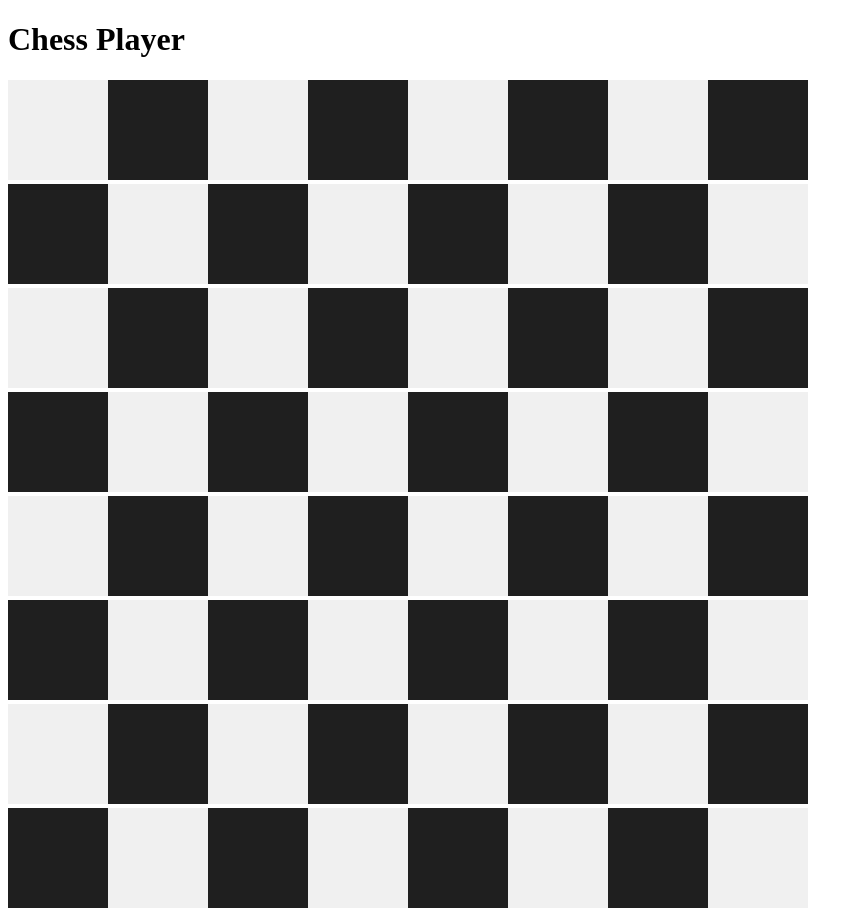
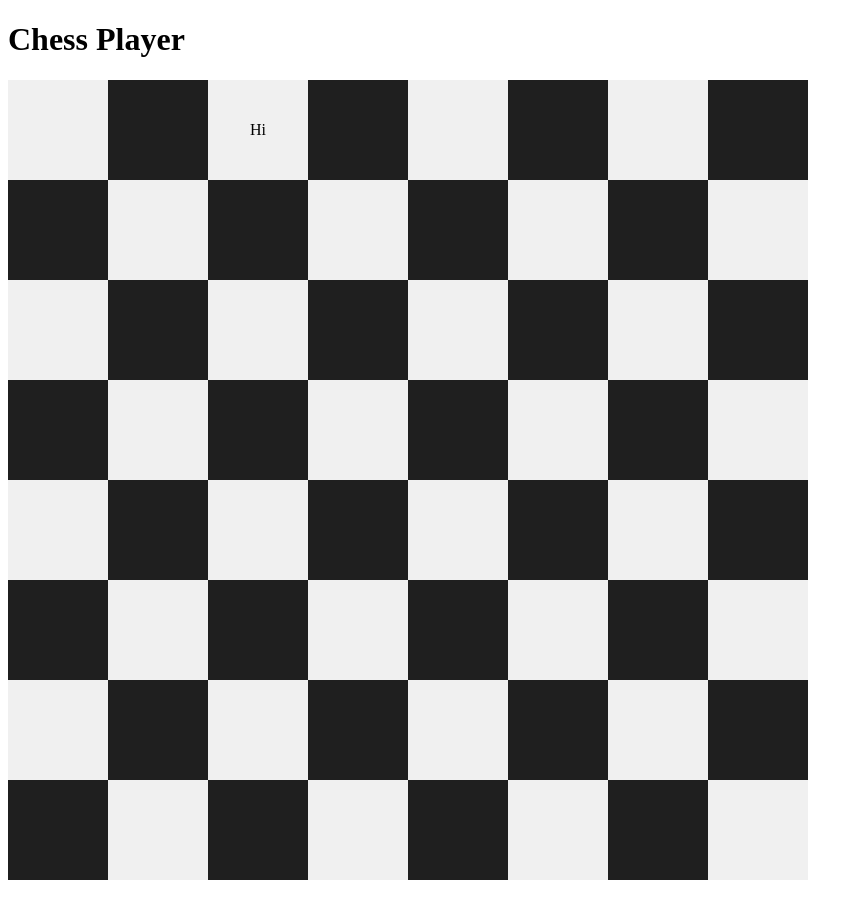
Before and after one commit to AlEscher/ChessPlayer, a React (Create React App) app: page / in a window 1280 px wide. Shown: the whole page, without its empty margins (0-863 px from the left). After the commit the page ends 888 px from the top, so only its background shows below. Built offline with nearby package versions, Linux system fonts and the light colour scheme.

Commit message:
Improved Chessboard - Fixed alignment issues of rows - Added CSS for pieces to be centered inside tiles - Added dummy piece element, will change to img later - Moved some functions into helpers - Added IDs for each tile

```diff
--- a/public/index.html
+++ b/public/index.html
@@ -24,7 +24,7 @@
       work correctly both with client-side routing and a non-root public URL.
       Learn how to configure a non-root public URL by running `npm run build`.
     -->
-    <title>React App</title>
+    <title>ChessPlayer</title>
   </head>
   <body>
     <noscript>You need to enable JavaScript to run this app.</noscript>
--- a/src/globals.scss
+++ b/src/globals.scss
@@ -1,9 +1,15 @@
+div.tile-row {
+    height: 100px;
+}
+
 div.tile {
     width: 100px;
     height: 100px;
     margin: 0;
     padding: 0px 0px;
     display: inline-block;
+    text-align:center;
+    position:relative;
 }
 
 div.tile.white-tile {
@@ -13,3 +19,11 @@ div.tile.white-tile {
 div.tile.black-tile {
     background-color: #1f1f1f;
 }
+
+p.piece {
+    position:absolute;
+    left:50%;
+    top:50%;
+    margin:auto;
+    transform: translate(-50%, -50%);
+}
--- /dev/null
+++ b/src/helpers/TileHelpers.js
@@ -0,0 +1,35 @@
+export function getTileColor(row, column)
+{
+    let tileClass = "tile ";
+    if (row % 2 === 0)
+    {
+        if (column % 2 === 0)
+        {
+            tileClass += "white-tile"; // Row and column index are even
+        }
+        else
+        {
+            tileClass += "black-tile"; // Row index is even, column index is uneven
+        }
+    }
+    else if (column % 2 !== 0)
+    {
+        tileClass += "white-tile"; // Row and colum index are uneven
+    }
+    else
+    {
+        tileClass += "black-tile"; // Row index is uneven, column index is even
+    }
+
+    return tileClass;
+}
+
+export const colMappings = {
+ 0: "A", 1: "B", 2: "C", 3: "D", 4: "E", 5: "F", 6: "G", 7: "H",
+};
+
+// Given grid coordinates, return the corresponding chess coordinate (e.g. 00 => A0)
+export function getTileId(row, column)
+{
+    return `${colMappings[column]}${8 - row}`;
+}
--- a/src/helpers/index.jsx
+++ b/src/helpers/index.jsx
@@ -0,0 +1,3 @@
+import { getTileColor, getTileId, colMappings } from "./TileHelpers";
+
+export { getTileColor, getTileId, colMappings };
--- a/src/index.jsx
+++ b/src/index.jsx
@@ -1,13 +1,15 @@
 import React from 'react';
 import ReactDOM from 'react-dom';
 import './globals.scss';
-import { ChessBoard, Home } from './views/home';
+import { ChessBoard, Home, setupChessboard } from './views/home';
 import * as serviceWorker from './serviceWorker';
 
 ReactDOM.render(<Home />, document.getElementById('root'));
 
 ReactDOM.render(<ChessBoard />, document.getElementById("chessboard"));
 
+setupChessboard();
+
 // If you want your app to work offline and load faster, you can change
 // unregister() to register() below. Note this comes with some pitfalls.
 // Learn more about service workers: https://bit.ly/CRA-PWA
--- a/src/views/home/Chessboard.jsx
+++ b/src/views/home/Chessboard.jsx
@@ -12,3 +12,12 @@ export default function ChessBoard() {
         <div>{ chessboard }</div>
     );
 }
+
+export function setupChessboard() {
+    const tiles = document.getElementsByClassName("tile");
+    const piece = document.createElement("p");
+    piece.innerText = "Hi";
+    piece.draggable = true;
+    piece.classList.add("piece");
+    tiles[2].appendChild(piece);
+}
--- a/src/views/home/TileRow.jsx
+++ b/src/views/home/TileRow.jsx
@@ -1,6 +1,7 @@
 import React from 'react';
 // eslint-disable-next-line import/no-extraneous-dependencies
 import PropTypes from 'prop-types';
+import { getTileColor, getTileId } from '../../helpers';
 
 export default function TileRow(props)
 {
@@ -9,11 +10,12 @@ export default function TileRow(props)
     {
         // In row 0, 2, 4, etc... the tile in column 0, 2, 4, etc... has to be white
         const tileClass = getTileColor(props.row, j);
+        const tileId = getTileId(props.row, j);
 
         // Fix error message about duplicate keys
         const tileKey = props.row.toString() + j.toString();
         tileRow.push(
-            <div className={tileClass} key={tileKey} />,
+            <div className={tileClass} key={tileKey} id={tileId} />,
         );
     }
 
@@ -30,29 +32,3 @@ TileRow.defaultProps = {
 TileRow.propTypes = {
     row: PropTypes.number,
 };
-
-function getTileColor(row, column)
-{
-    let tileClass = "tile ";
-    if (row % 2 === 0)
-    {
-        if (column % 2 === 0)
-        {
-            tileClass += "white-tile"; // Row and column index are even
-        }
-        else
-        {
-            tileClass += "black-tile"; // Row index is even, column index is uneven
-        }
-    }
-    else if (column % 2 !== 0)
-    {
-        tileClass += "white-tile"; // Row and colum index are uneven
-    }
-    else
-    {
-        tileClass += "black-tile"; // Row index is uneven, column index is even
-    }
-
-    return tileClass;
-}
--- a/src/views/home/index.jsx
+++ b/src/views/home/index.jsx
@@ -1,9 +1,9 @@
 import React from 'react';
 import Engine from '../../components/engine';
-import ChessBoard from './Chessboard';
+import ChessBoard, { setupChessboard } from './Chessboard';
 
 export function Home() {
     return (<Engine />);
 }
 
-export { ChessBoard };
+export { ChessBoard, setupChessboard };
```
